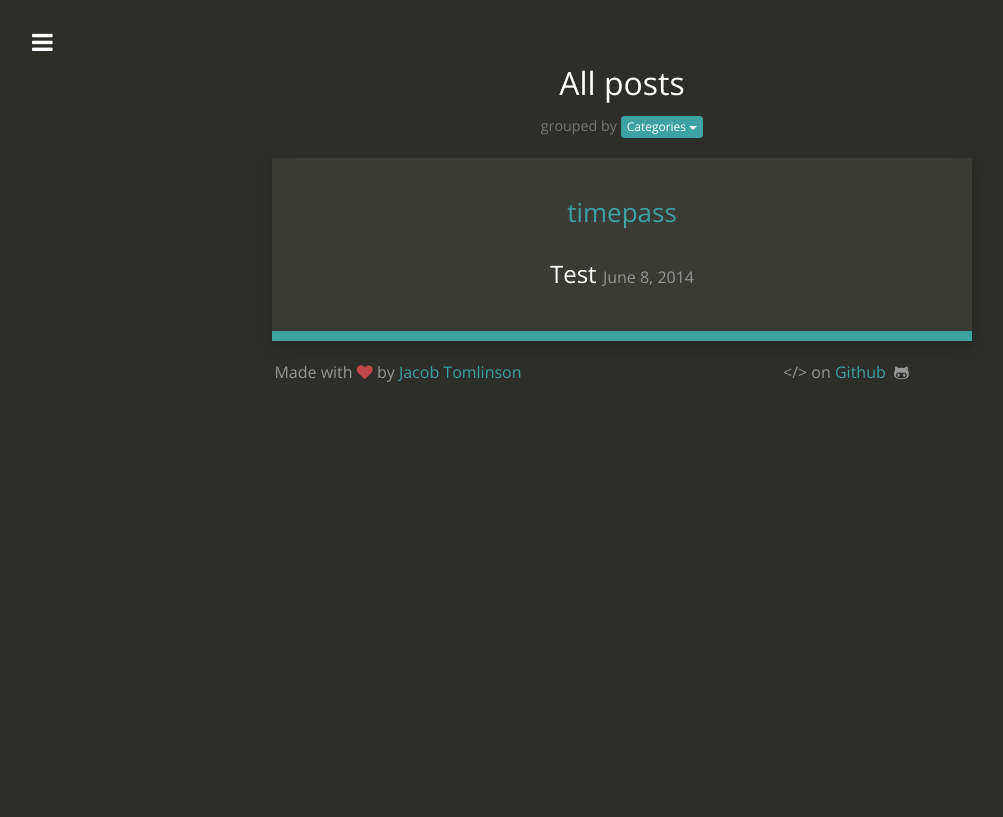
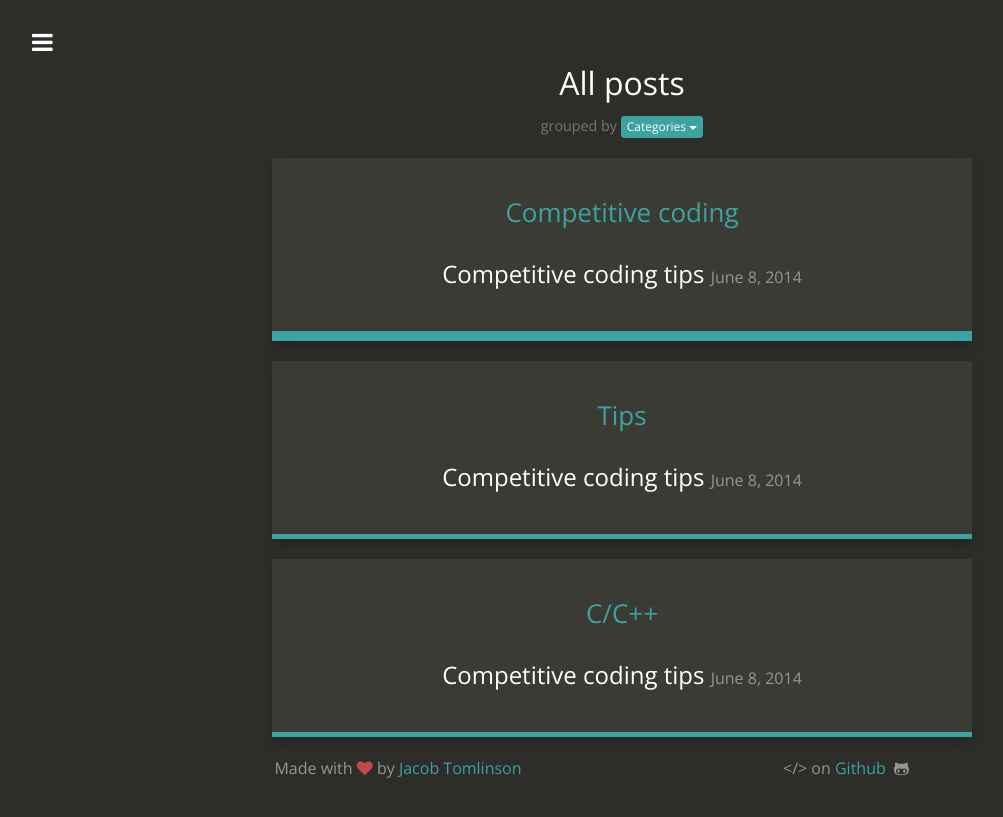
Before and after one commit to Owl-A/owl-a.github.io, a Jekyll site: the page built from posts-by-categories.html, in a window 1280 px wide. Shown: the top 817 px of the page, without its empty margins (18-1021 px from the left). Built offline with Jekyll 4.4.1, drawn with Linux system fonts in a browser that asks for light colours; nearby versions of some CDN libraries; part of the change alters nothing that is shown.

Commit message:
Update 2014-06-08-using-thumbnails.md

```diff
--- a/_posts/2014-06-08-using-thumbnails.md
+++ b/_posts/2014-06-08-using-thumbnails.md
@@ -1,11 +1,12 @@
 ---
 layout:     post
-title:      Test
+title:      Competitive coding tips
 date:       2014-06-08 12:32:18
-summary:    Test
+summary:    Competitive coding is a vast field, frankly even I'm a newbie to the world of competitive coding but I have noticed a few things that I wish I had known before. Just to prevent that regret among my fellow new coders on various online judges, I have compiled some of the facts in this article. Hope it helps! Stay algoed, pupper!
 categories:
-- timepass
+- Competitive coding
+- Tips
+- C/C++
 thumbnail:
 tags:
 ---
-echo "Hello World"
```
